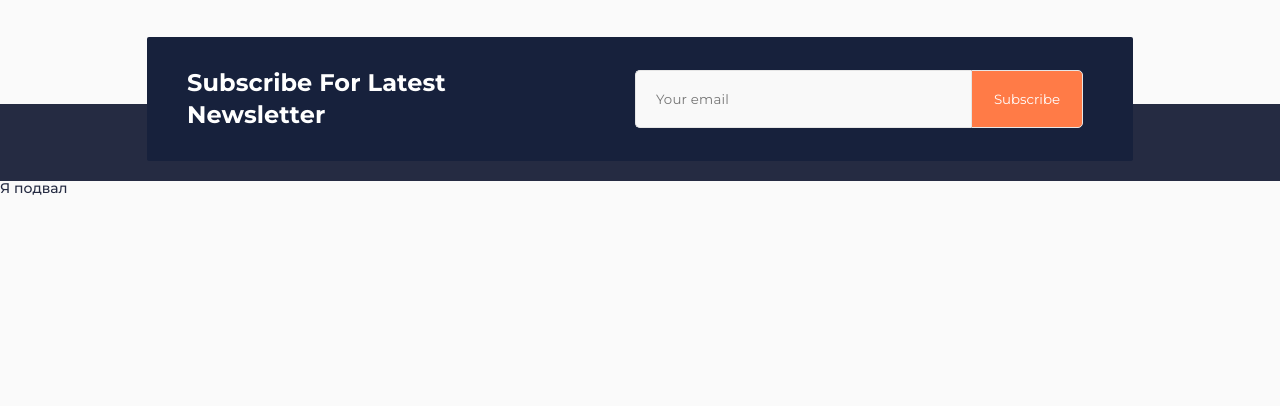
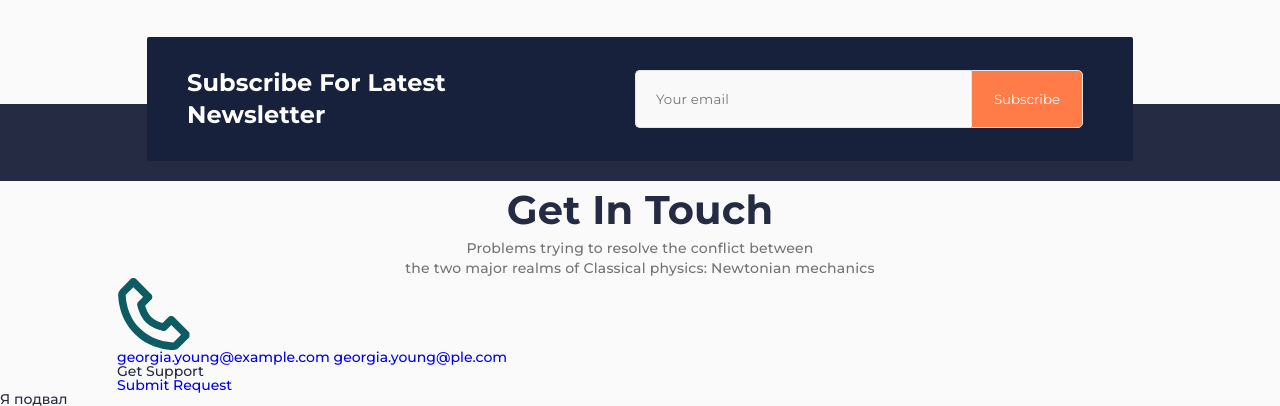
Before and after one commit to SerhiiLytvin/project-relvise, a plain HTML site: page index.html in a window 1280 px wide. Shown: the part 3127-3533 px from the top of the page. Before the commit the page ends 3322 px from the top, so only its background shows below. Drawn offline with Linux system fonts and the light colour scheme.

Commit message:
new section getinstart get started

```diff
--- a/index.html
+++ b/index.html
@@ -312,6 +312,33 @@
                </div>
             </div>
          </section>
+         <section class="page__getintouch getintouch">
+            <div class="getintouch__container _container">
+               <div class="getintouch__header header-block">
+                  <h2 class="header-block__title">Get In Touch</h2>
+                  <div class="header-block__sub-title">Problems trying to resolve the conflict between <br> the two
+                     major
+                     realms of Classical physics: Newtonian mechanics</div>
+               </div>
+               <div class="getintouch__items">
+                  <div class="getintouch__item item-getintouch">
+                     <div class="item-getintouch__icon">
+                        <img src="./img/getintouch/icons/phone.svg" alt="phone icon">
+                     </div>
+                     <div class="item-getintouch__emails">
+                        <a href="mailto:georgia.young@example.com" class="item-getintouch__email">
+                           georgia.young@example.com
+                        </a>
+                        <a href="mailto:georgia.young@ple.com" class="item-getintouch__email">
+                           georgia.young@ple.com
+                        </a>
+                     </div>
+                     <div class="item-getintouch__label">Get Support</div>
+                     <a href="#" class="item-getintouch__label">Submit Request</a>
+                  </div>
+               </div>
+            </div>
+         </section>
       </main>
 
       <footer class="footer">
--- a/scss/styles.scss
+++ b/scss/styles.scss
@@ -156,7 +156,9 @@
 }
 
 .page__subscribe {
+}
 
+.page__getintouch {
 }
 
 /*------HEADER-BLOCK-------------------------------------------------*/
@@ -691,7 +693,7 @@
 
 }
 
-/*------CLIENTS-------------------------------------------------------*/
+/*------SUBSCRIBE-------------------------------------------------------*/
 
 .subscribe {
   position: relative;
@@ -791,6 +793,29 @@
   }
 }
 
+/*------GETINTOUCH-------------------------------------------------------*/
+
+.getintouch {
+}
+.getintouch__container {
+}
+.getintouch__header {
+}
+.getintouch__items {
+}
+.getintouch__item {
+}
+.item-getintouch {
+}
+.item-getintouch__icon {
+}
+.item-getintouch__emails {
+}
+.item-getintouch__email {
+}
+.item-getintouch__label {
+}
+
 /*------FOOTER-------------------------------------------------------*/
 .footer {
 
```
Also changed, not shown: css/styles.css, img/getintouch/icons/location.svg (added), img/getintouch/icons/phone.svg (added), img/getintouch/icons/telegram.svg (added).
